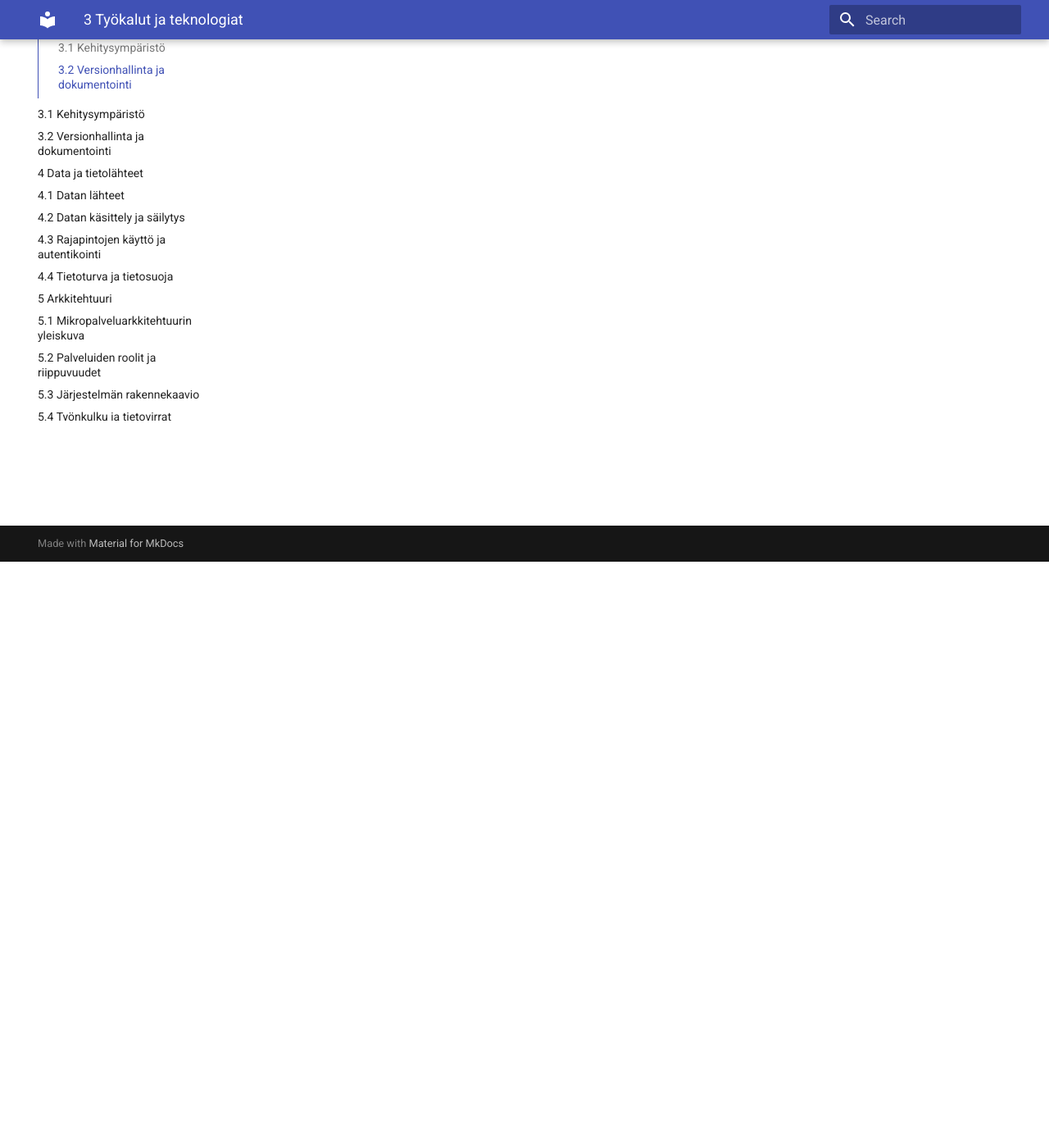
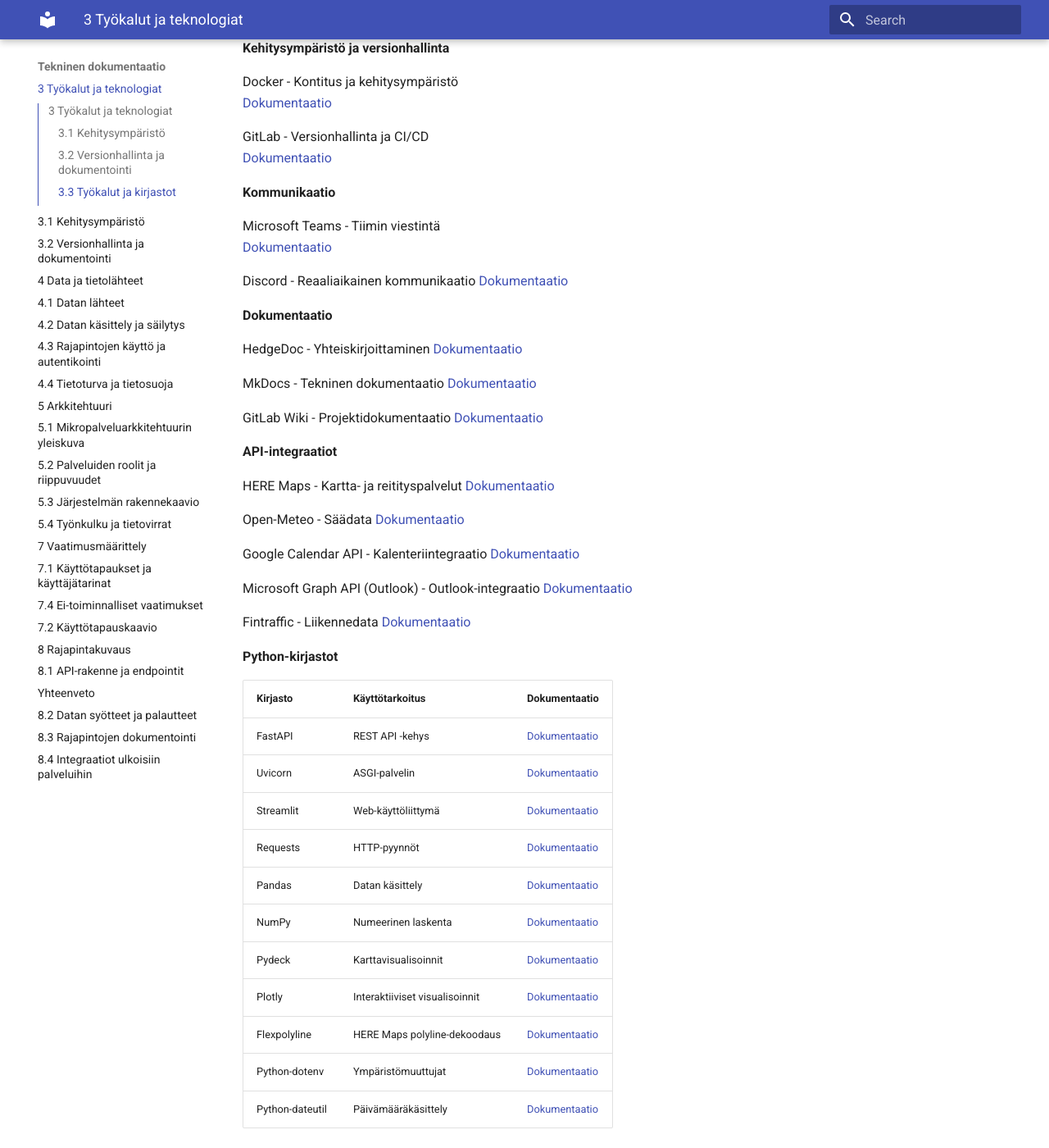
Before and after one commit to Sami-Python/Route_Pingut_Pro, an MkDocs documentation site: the page built from docs/docs/tyokalut-ja-teknologia.md, in a window 1280 px wide and 1400 px high, scrolled down 715 px. Shown: the whole window at 82% size. Built offline with MkDocs 1.6.1 and Material for MkDocs 9.7.7, drawn with Linux system fonts in a browser that asks for light colours.

Commit message:
työkalut osio päivitetty docsiin

```diff
--- a/docs/docs/tyokalut-ja-teknologia.md
+++ b/docs/docs/tyokalut-ja-teknologia.md
@@ -9,3 +9,65 @@
 - **HedgeDoc:** Dokumentaatio tuotetaan Markdown-muodossa (README, Wiki) ja säilytetään GitLabissa. Ryhmän sisäistä dokumentointia ja kokousmuistioita varten käytetään HedgeDocia.
 - **Clockify:** Työajanseuranta
 - **Swagger/OpenAPI:** Rajapintojen tekninen dokumentaatio laaditaan Swagger/OpenAPI-muodossa, mikä varmistaa rajapintojen läpinäkyvyyden ja helpon integroitavuuden muihin järjestelmiin.
+
+### 3.3 Työkalut ja kirjastot
+
+**Kehitysympäristö ja versionhallinta**
+
+Docker - Kontitus ja kehitysympäristö
+[Dokumentaatio](https://docs.docker.com/)
+
+GitLab - Versionhallinta ja CI/CD
+[Dokumentaatio](https://docs.gitlab.com/)
+
+**Kommunikaatio**
+
+Microsoft Teams - Tiimin viestintä
+[Dokumentaatio](https://docs.microsoft.com/en-us/microsoftteams/)
+
+Discord - Reaaliaikainen kommunikaatio
+[Dokumentaatio](https://discord.com/developers/docs)
+
+**Dokumentaatio**
+
+HedgeDoc - Yhteiskirjoittaminen
+[Dokumentaatio](https://docs.hedgedoc.org/)
+
+MkDocs - Tekninen dokumentaatio
+[Dokumentaatio](https://www.mkdocs.org/)
+
+GitLab Wiki - Projektidokumentaatio
+[Dokumentaatio](https://docs.gitlab.com/ee/user/project/wiki/)
+
+**API-integraatiot**
+
+HERE Maps - Kartta- ja reitityspalvelut
+[Dokumentaatio](https://developer.here.com/documentation)
+
+Open-Meteo - Säädata
+[Dokumentaatio](https://open-meteo.com/en/docs)
+
+Google Calendar API - Kalenteriintegraatio
+[Dokumentaatio](https://developers.google.com/calendar)
+
+Microsoft Graph API (Outlook) - Outlook-integraatio
+[Dokumentaatio](https://docs.microsoft.com/en-us/graph/)
+
+Fintraffic - Liikennedata
+[Dokumentaatio](https://www.fintraffic.fi/fi/fintrafficin-avoin-data)
+
+**Python-kirjastot**
+
+| Kirjasto | Käyttötarkoitus | Dokumentaatio |
+|----------|-----------------|---------------|
+| FastAPI | REST API -kehys | [Dokumentaatio](https://fastapi.tiangolo.com/) |
+| Uvicorn | ASGI-palvelin | [Dokumentaatio](https://www.uvicorn.org/) |
+| Streamlit | Web-käyttöliittymä | [Dokumentaatio](https://docs.streamlit.io/) |
+| Requests | HTTP-pyynnöt | [Dokumentaatio](https://docs.python-requests.org/) |
+| Pandas | Datan käsittely | [Dokumentaatio](https://pandas.pydata.org/docs/) |
+| NumPy | Numeerinen laskenta | [Dokumentaatio](https://numpy.org/doc/) |
+| Pydeck | Karttavisualisoinnit | [Dokumentaatio](https://pydeck.gl/) |
+| Plotly | Interaktiiviset visualisoinnit | [Dokumentaatio](https://plotly.com/python/) |
+| Flexpolyline | HERE Maps polyline-dekoodaus | [Dokumentaatio](https://pypi.org/project/flexpolyline/) |
+| Python-dotenv | Ympäristömuuttujat | [Dokumentaatio](https://pypi.org/project/python-dotenv/) |
+| Python-dateutil | Päivämääräkäsittely | [Dokumentaatio](https://dateutil.readthedocs.io/) |
```
